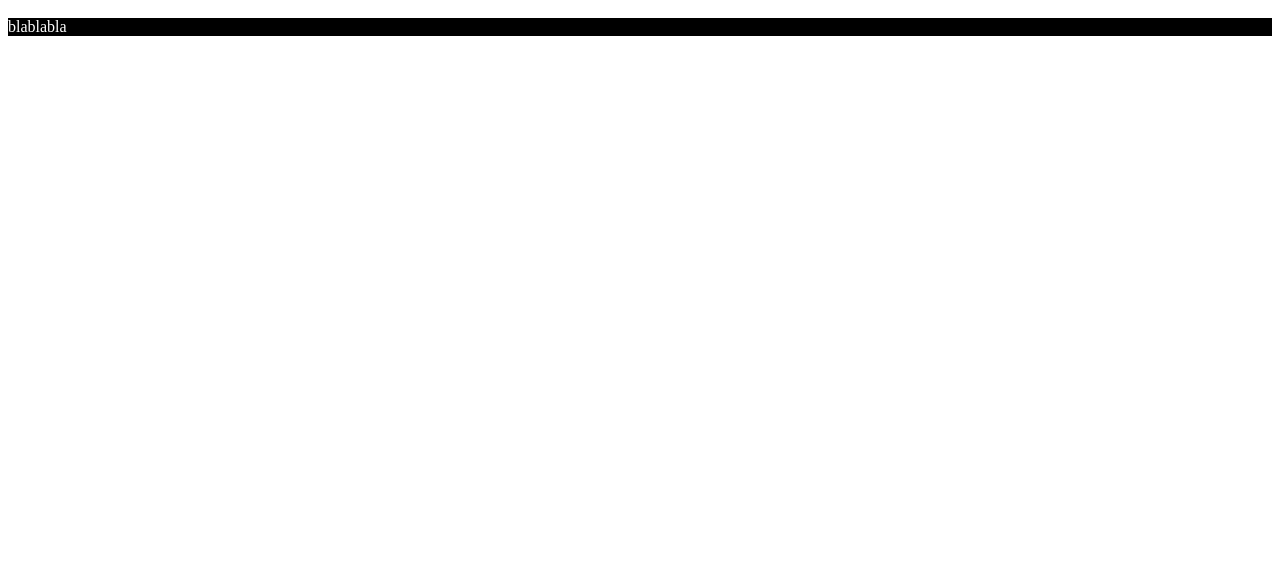
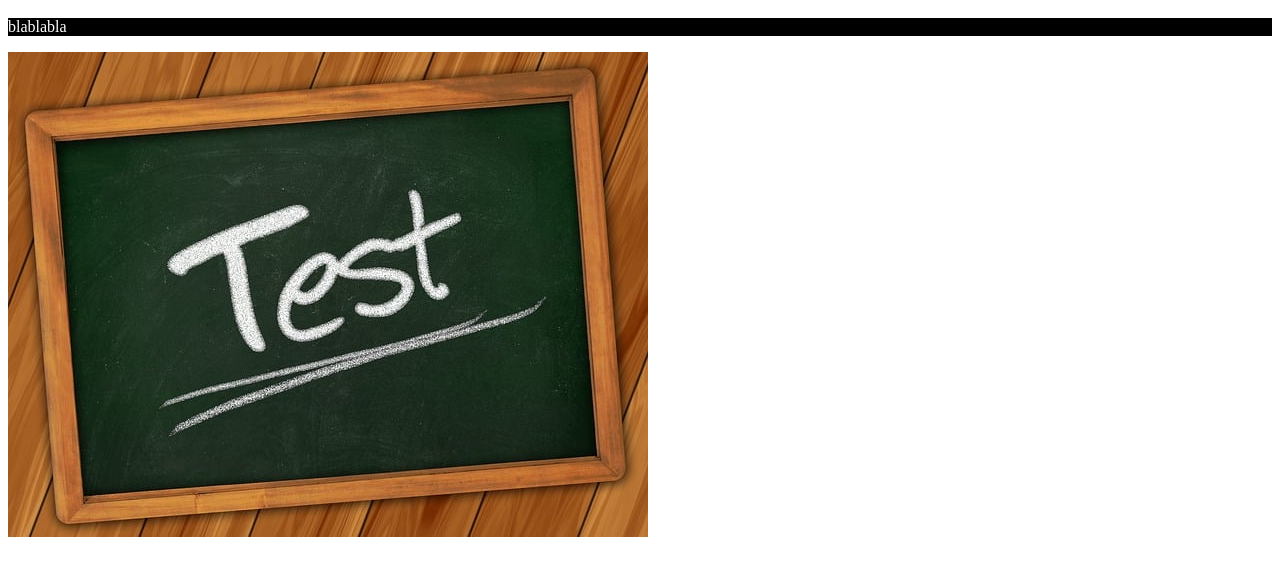
Before and after one commit to JBocage/JBocage.github.io, a plain HTML site: page index.html in a window 1280 px wide. Shown: the part 48-624 px from the top of the page. Drawn offline with Linux system fonts and the light colour scheme.

Commit message:
test image

```diff
--- a/index.html
+++ b/index.html
@@ -8,4 +8,5 @@
     <p
         class="bg-black"
     >blablabla</p>
+    <img src="assets/test-img.jpg" alt="test image">
 </body></html>
```
Also changed, not shown: assets/test-img.jpg (added).
